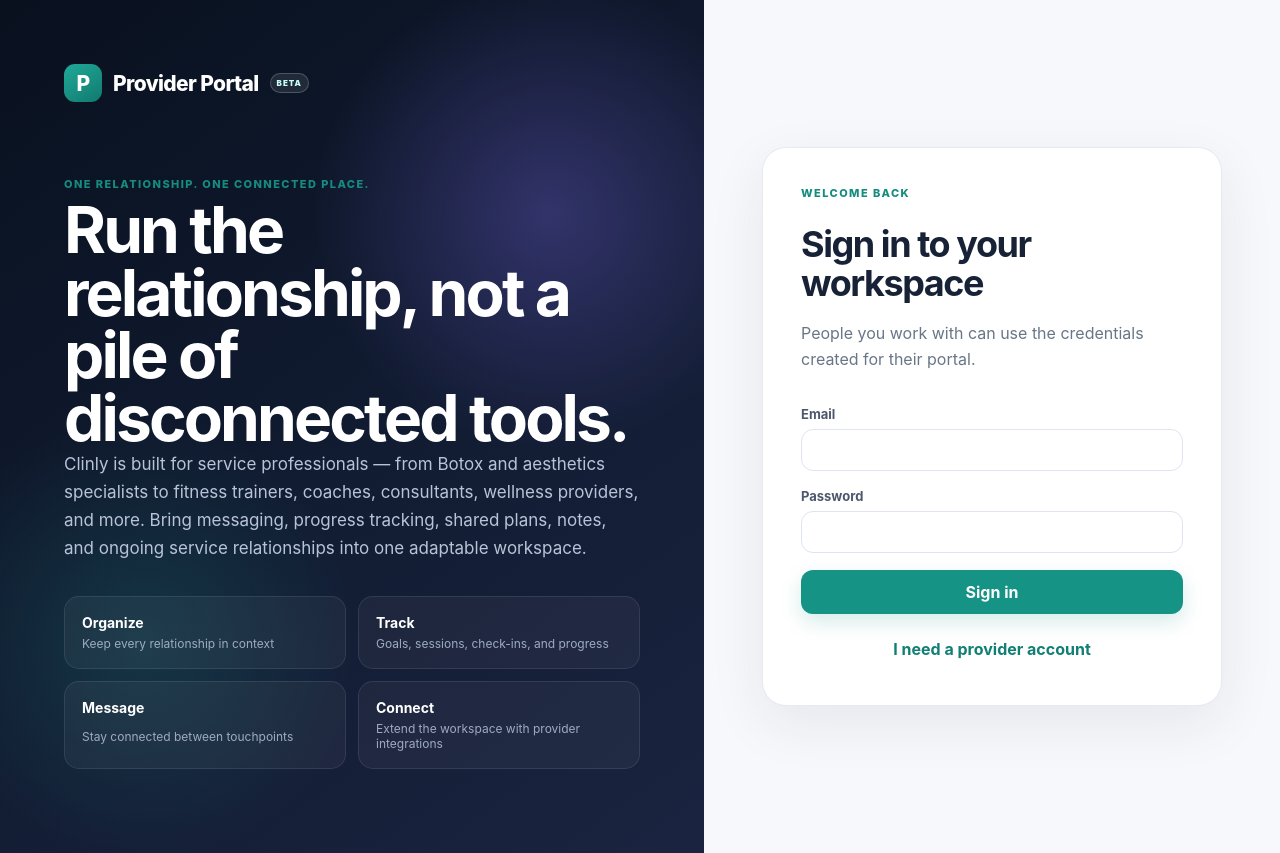
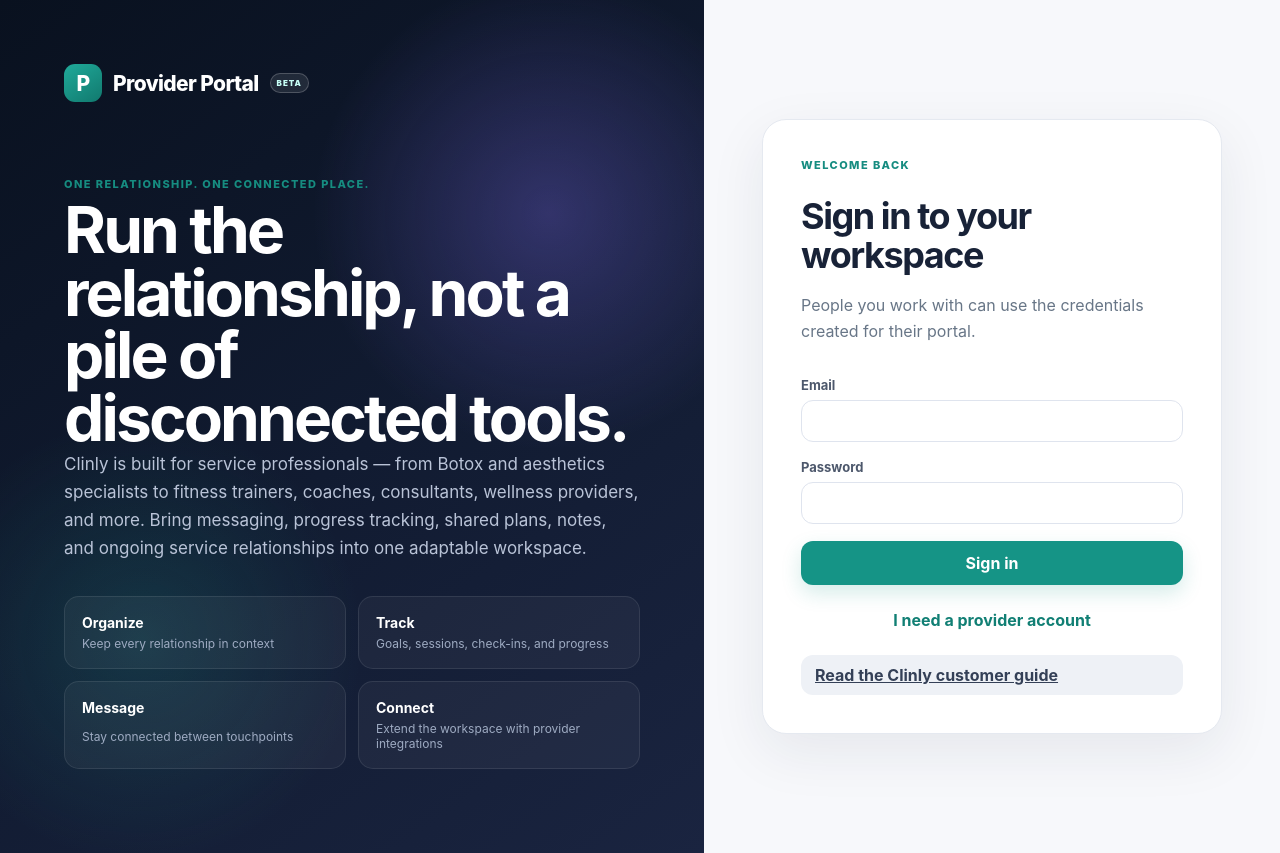
Before and after one commit to mergemaven11/clinly-backbone, a React (Vite) app in the folder web/: page / in a window 1280 px wide. Built offline with nearby package versions, Linux system fonts and the light colour scheme.

Commit message:
Link auth screen to customer docs

```diff
--- a/web/src/AuthPage.jsx
+++ b/web/src/AuthPage.jsx
@@ -122,6 +122,7 @@ export default function AuthPage({ onToken }) {
               {mode === 'login' ? 'I need a provider account' : 'I already have an account'}
             </button>
           )}
+          <a className="secondary-button full" href="/docs">Read the Clinly customer guide</a>
         </form>
       </section>
     </main>
```
